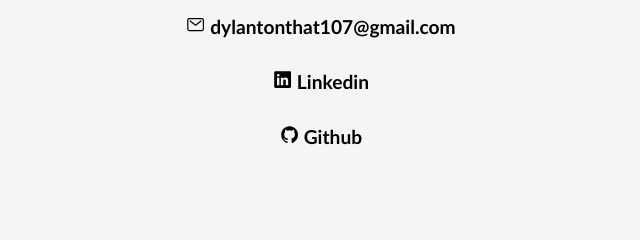
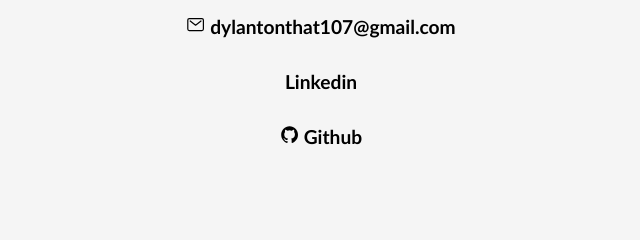
Before and after one commit to dylantonthat/dylantonthat.github.io, a plain HTML site: page index.html in a window 1280 px wide. Shown: the part 288-528 px from the top of the page, 319-959 px from the left. Drawn offline with nearby package versions, Linux system fonts and the light colour scheme.

Commit message:
linkedin

```diff
--- a/index.html
+++ b/index.html
@@ -50,7 +50,6 @@
     <h3>
         <a href="#" class="fa fa-linkedin"></a>
         <a href = "https://www.linkedin.com/in/dylan-ton-that/" style="text-decoration:none;">
-            <ion-icon name="logo-linkedin"></ion-icon>
             <span class = "linkedin"> Linkedin </span>
         </a>
 
```
